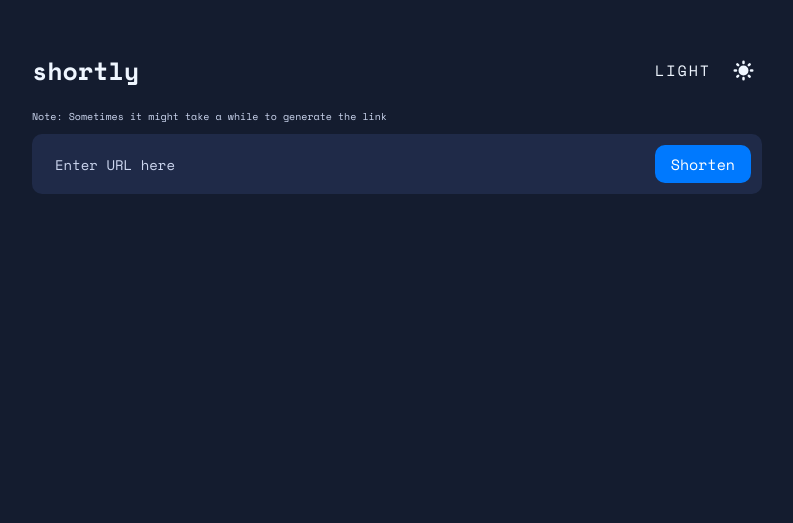
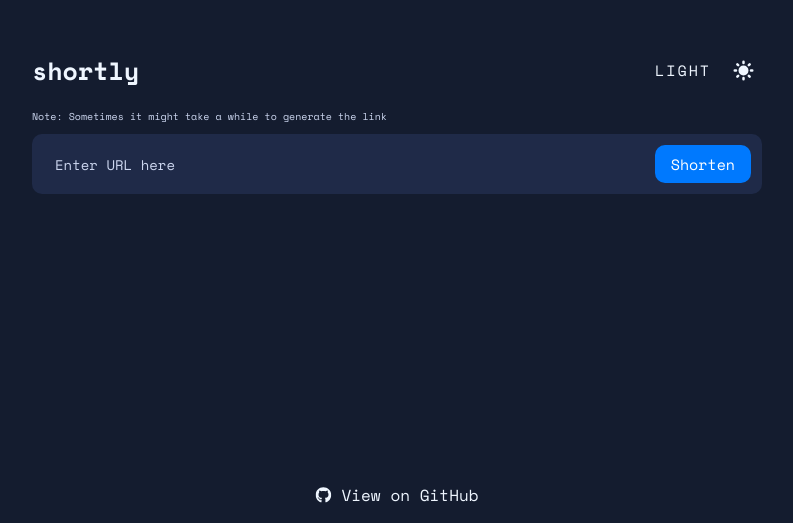
Before and after one commit to ahmadbilalse/url-shortener, a Next.js app: page / in a window 1280 px wide. Shown: the part 277-800 px from the top of the page, without its empty margins (243-1036 px from the left). Built offline with nearby package versions, Linux system fonts and the light colour scheme.

Commit message:
add: GitHub link & update screenshot

```diff
--- /dev/null
+++ b/components/GithubLink/GithubLink.module.scss
@@ -0,0 +1,17 @@
+@use '../../styles/utils';
+
+.container {
+  font-size: 1.6rem;
+  padding: 1rem;
+  border-radius: utils.$border-radius;
+  text-align: center;
+}
+
+.container > * {
+  display: flex;
+  align-items: center;
+}
+
+.icon {
+  margin-right: 1rem;
+}
--- /dev/null
+++ b/components/GithubLink/GithubLink.tsx
@@ -0,0 +1,18 @@
+import React from "react";
+import { FaGithub } from "react-icons/fa";
+import styles from './GithubLink.module.scss'
+
+export default function GithubLink() {
+  return (
+    <div className={styles.container}>
+      <a
+        href="https://github.com/ahmadbilalse/url-shortener"
+        target="_blank"
+        rel="noreferrer"
+      >
+        <FaGithub className={styles.icon} />
+        View on GitHub
+      </a>
+    </div>
+  );
+}
--- a/components/Home/Home.module.scss
+++ b/components/Home/Home.module.scss
@@ -43,3 +43,10 @@
 .searchForm {
   margin-top: 2rem;
 }
+
+.githubLink {
+  position: absolute;
+  bottom: 1rem;
+  left: 50%;
+  transform: translateX(-50%);
+}
--- a/components/Home/Home.tsx
+++ b/components/Home/Home.tsx
@@ -4,6 +4,7 @@ import styles from "./Home.module.scss";
 import ThemeSwitcher from "../ThemeSwitcher/ThemeSwitcher";
 import SearchForm from "../SearchForm/SearchForm";
 import ResultItem from "../ResultItem/ResultItem";
+import GithubLink from "../GithubLink/GithubLink";
 
 export default function Home() {
   return (
@@ -23,6 +24,9 @@ export default function Home() {
         </div>
         <ResultItem />
       </main>
+      <div className={styles.githubLink}>
+        <GithubLink />
+      </div>
     </div>
   );
 }
```
Also changed, not shown: screenshot.png.
